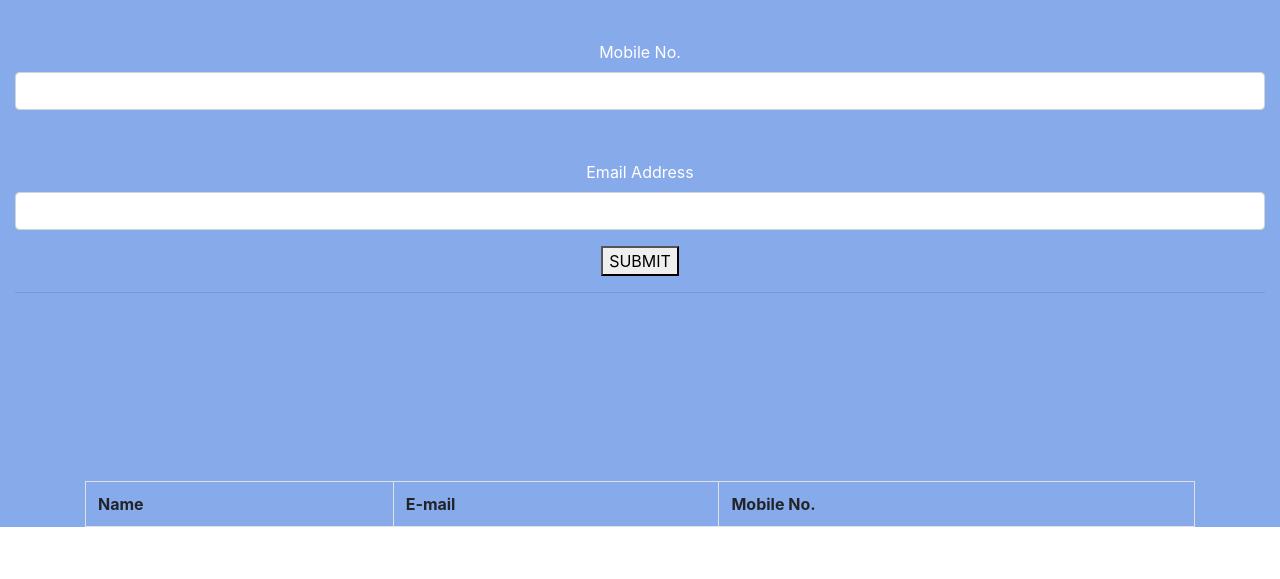
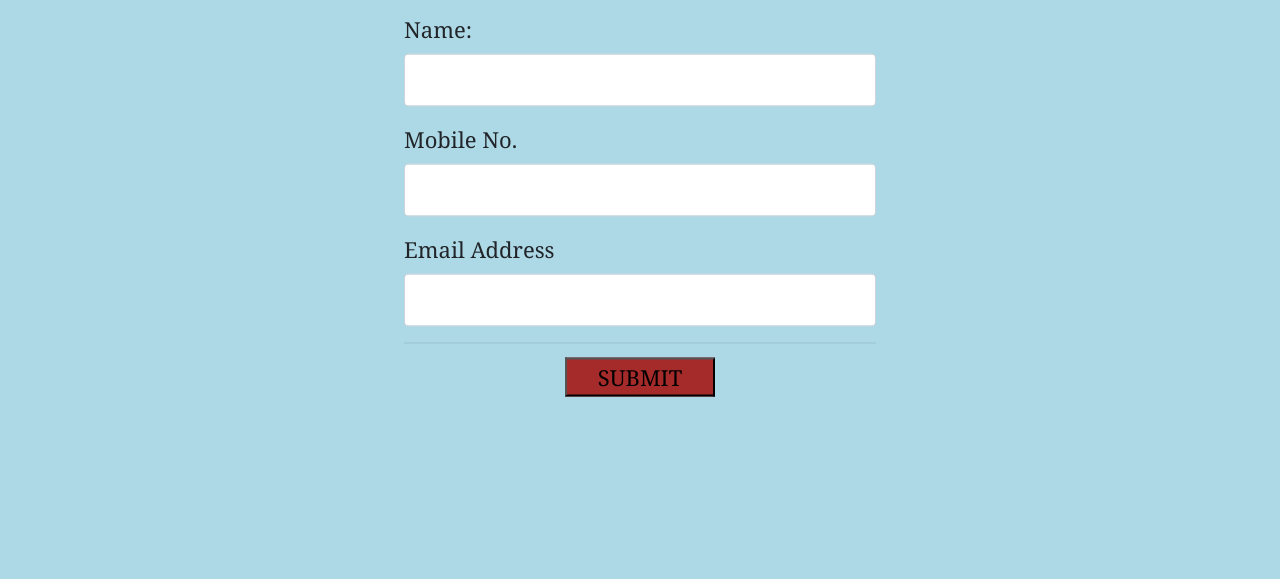
Before and after one commit to pradhumanNanda/mini-project, a plain HTML site: page index.html in a window 1280 px wide. Shown: the part 221-800 px from the top of the page. Drawn offline with nearby package versions, Linux system fonts and the light colour scheme; files that its build step writes are made by us from their sources.

Commit message:
Update style.css

```diff
--- a/style.css
+++ b/style.css
@@ -1,17 +1,74 @@
-div{
- margin-top: 50px;
- text-align: center;
- background: rgb(135, 170, 235);
- color: #fff;
+.contact
+{
+    width: 40%;
+    margin-left: auto;
+    position: fixed;
+    top: 50%;
+    left: 50%;
+
+    transform: translate(-50%, -50%);
+    -webkit-transform: translate(-50%, -50%);
+    -moz-transform: translate(-50%, -50%);
+    -o-transform: translate(-50%, -50%);
+    -ms-transform: translate(-50%, -50%);
+    font-size: 20px;
+    background-color: lightblue;
+    padding: 5px;
+    z-index: 100;
+    font-family: Georgia, 'Times New Roman', Times, serif;
+
+}
+body{
+    background-color: lightblue;
+    font-family: 'calibri',sans-serif;
+}
+.heading
+{
+    font-size: 30px;
+    text-align: center;
+}
+.form-group
+{
+  margin-top: 10px;
 }
 
-#show th, #show td{
- padding: 13px;
+label
+{
+  font-size: 22px;
+
+}
+.form-control
+{
+  font-size: 1.3em;
+  color: #080808;
+}
+.submit
+{
+    font-size: 1.1em;
+    margin-top: 15px;
+    width:30%;
+    color: black;
+    position: absolute;
+    left:35%;
+    background-color: brown;
+}
+#last
+{
+  display: none;
 }
 
-#btna td input{
- width: 100%;
+.thanks
+{
+    font-size: 25px;
+    font-family: cursive;
+    font-weight: bold;
 }
-#btn {
-    background-color: orange;
+.c1
+{
+    position: relative;
+    animation-name: changebg;
+    animation-duration: 4s;
+    animation-iteration-count: infinite;
+    background-color: rgb(255, 102, 102);
+    border-radius: 5px;
 }
```
